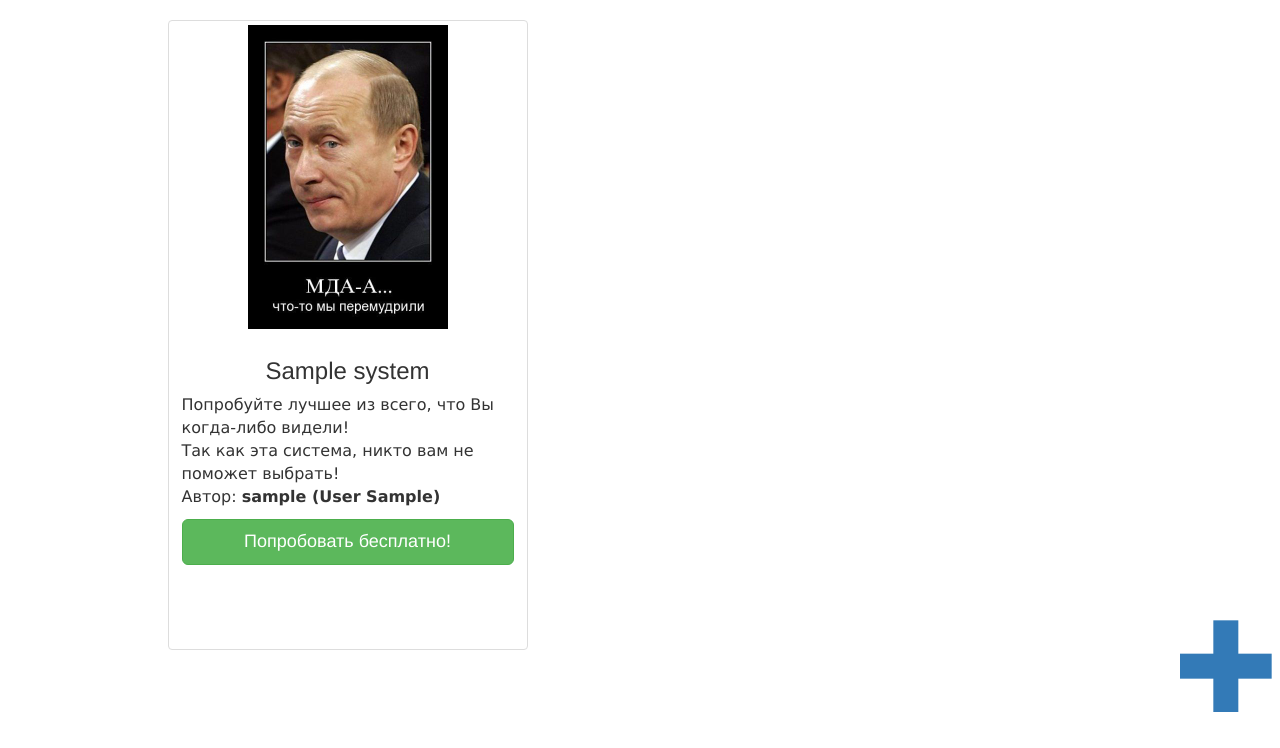
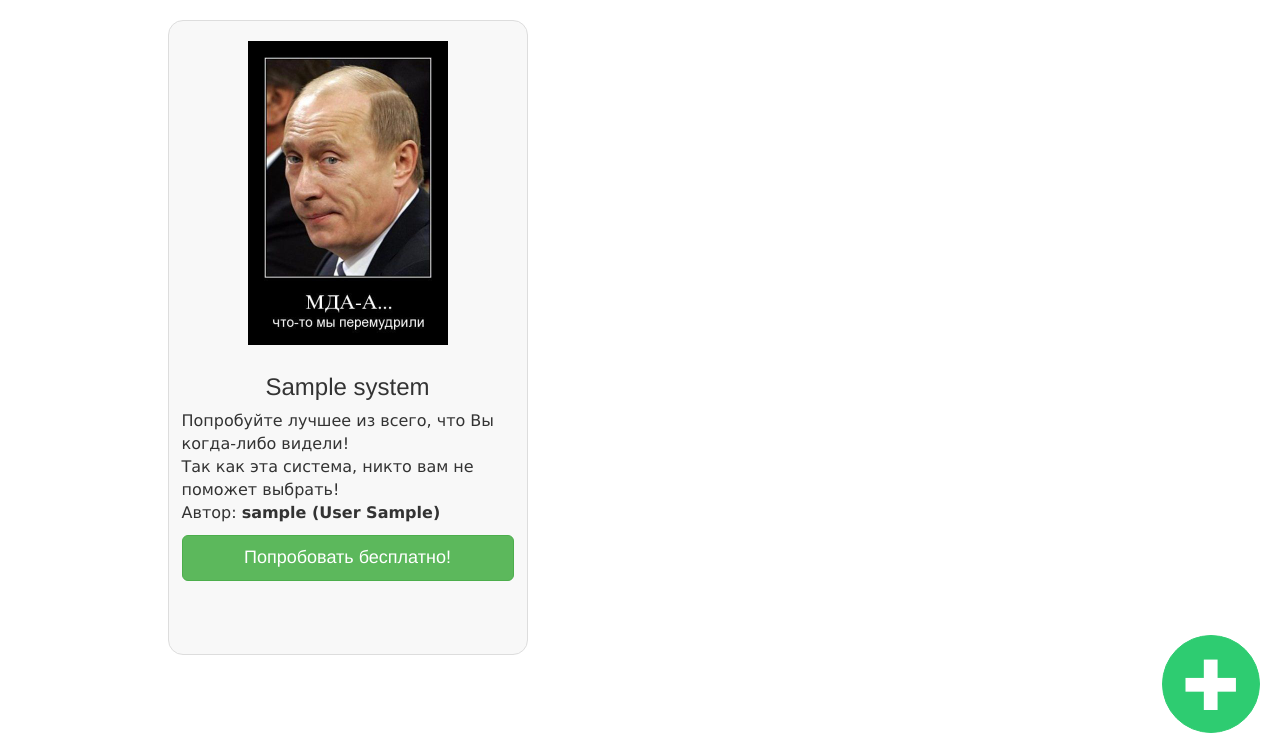
Before and after one commit to rat-team/rat-expert, a Django app: template templates/systems.html in a window 1280 px wide. Shown: the part 52-800 px from the top of the page. Run offline with Django 3.2, Linux system fonts and the light colour scheme; the template is opened without the code that fills it: most values are stand-ins (such as "Sample title", 1, 10 or a date in 2020); parts of the project's set-up code (start-up, migrations or seed data) failed here and were passed over; some libraries are stand-ins or nearby versions.

Commit message:
fixed plus

```diff
--- a/ExpertSystem/static/css/index.css
+++ b/ExpertSystem/static/css/index.css
@@ -15,7 +15,10 @@
 	margin-top: 25px;
 }
 .thumbnail{
-	min-height: 630px;
+	min-height: 635px;
+	padding-top: 20px;
+	background: #f8f8f8;
+	border-radius: 15px;
 }
 .thumbnail__add{
 	text-align: center;
@@ -23,11 +26,27 @@
 	color: #2ecc71;
 }
 .thumbnail__add__link{
-	/*vertical-align: middle;
-	line-height: 580px;*/
+	font-size: 55px;
+	position: fixed;
+	right: 20px;
+	bottom: 15px;
+	border-radius: 100%;
+	border: 1px solid;
+	width: 98px;
+	height: 98px;
+	background: #2ecc71;
+	border-color: #2ecc71;
+}
+.thumbnail__add__link:hover{
+	background: #27ae60;
+	border-color: #27ae60;
 }
 .thumbnail__add__icon{
-	/*width: 185px;*/
+	width: 100px;
+	display: inline-block;
+	text-align: center;
+	line-height: 92px;
+	color: #fff;
 }
 .page-header{
 	margin-top: 20px;
--- a/templates/systems.html
+++ b/templates/systems.html
@@ -23,7 +23,7 @@
   </div>
   {% endfor %}
 
-      	<a class="thumbnail__add__link" href="{% url "add_system" %}" style=" font-size: 100px; position: fixed; right: 0; bottom: 0; ">
+      	<a class="thumbnail__add__link" href="{% url "add_system" %}" style="">
       		<span class="thumbnail__add__icon glyphicon glyphicon-plus"></span>
       	</a>
 </div>
```
